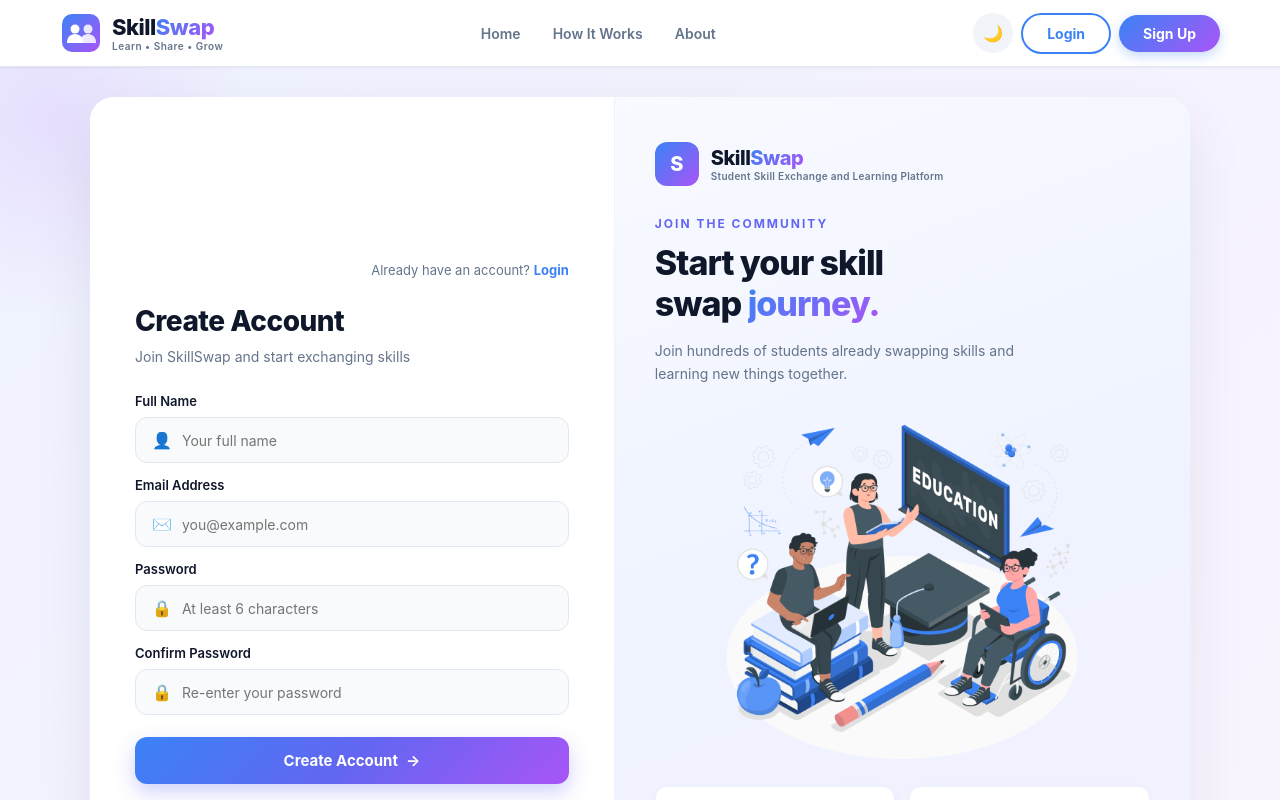
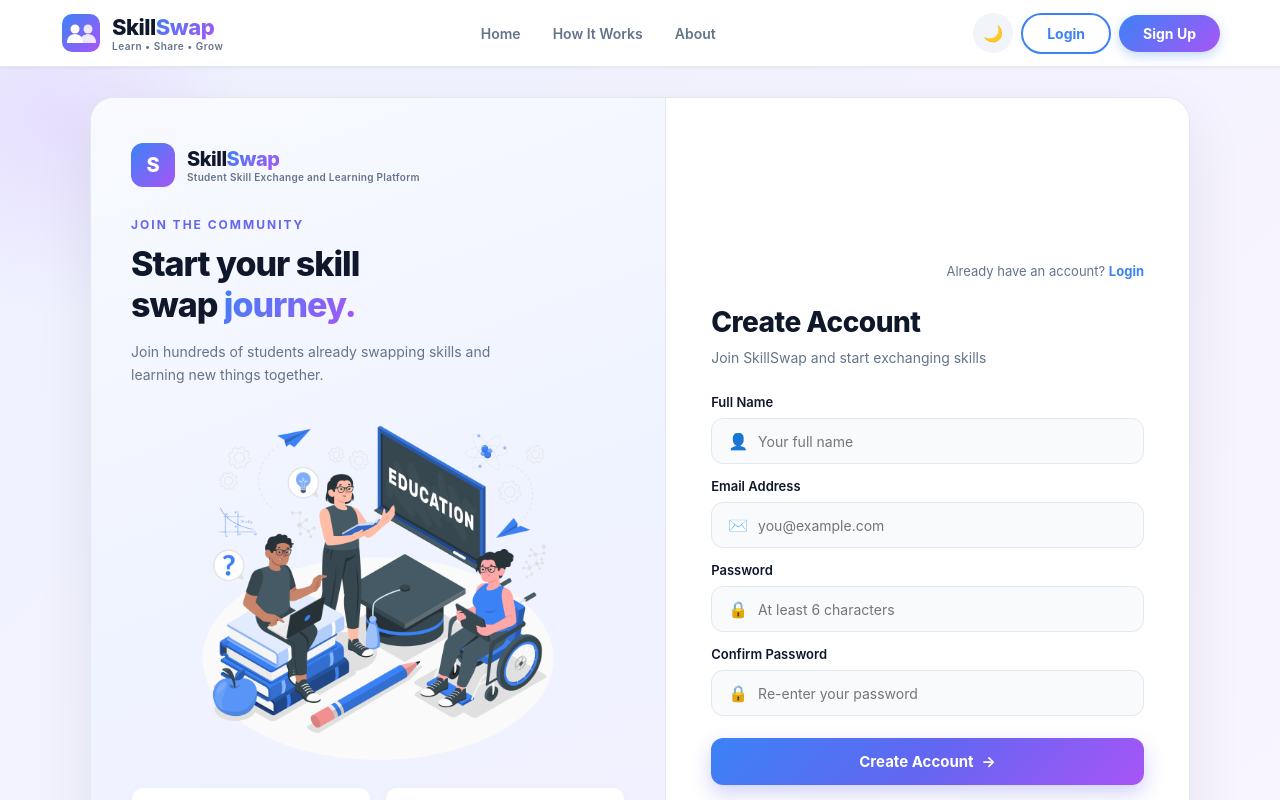
Before and after one commit to tharukasewmini1230-creator/SkillConnect, a React (Vite) app in the folder frontend/: page /register in a window 1280 px wide. Shown: the top 800 px of the page. Built offline with nearby package versions, Linux system fonts and the light colour scheme.

Commit message:
feat: update Register page layout and styles for improved UI consistency

```diff
--- a/frontend/src/pages/Register.jsx
+++ b/frontend/src/pages/Register.jsx
@@ -90,16 +90,17 @@ const Register = () => {
 
       {/* Main card */}
       <div style={{
-        background: '#fff',
+        background: 'var(--white)',
         borderRadius: '24px',
         boxShadow: '0 20px 60px rgba(15, 23, 42, 0.08)',
         maxWidth: '1100px',
         width: '100%',
         display: 'grid',
-        gridTemplateColumns: 'minmax(0, 1fr) minmax(0, 1.1fr)',
+        gridTemplateColumns: 'minmax(0, 1.1fr) minmax(0, 1fr)',   // ← Swap කරන්න
         overflow: 'hidden',
         position: 'relative',
-        zIndex: 1
+        zIndex: 1,
+        border: '1px solid var(--border)'
       }}>
 
         {/* ====== LEFT SIDE — Form Section ====== */}
@@ -108,7 +109,8 @@ const Register = () => {
           display: 'flex',
           flexDirection: 'column',
           justifyContent: 'center',
-          background: '#fff'
+          background: '#fff',
+          order: 2
         }}>
 
           {/* Top: Already have account link */}
@@ -340,15 +342,14 @@ const Register = () => {
 
         </div>
 
-        {/* ====== RIGHT SIDE — Brand Section ====== */}
+        {/* ====== Brand Section (Left after reorder) ====== */}
         <div style={{
           background: 'linear-gradient(160deg, #F8FAFF 0%, #EFF3FF 50%, #F5F0FF 100%)',
           padding: '45px 40px',
-          position: 'relative',
-          display: 'flex',
-          flexDirection: 'column',
-          borderLeft: '1px solid #EEF2FF'
-        }}>
+          display: 'flex', flexDirection: 'column',
+          borderRight: '1px solid var(--border)',
+          order: 1
+        }} className="login-brand-section">
 
           {/* Logo */}
           <Link to="/" style={{ display: 'flex', alignItems: 'center', gap: '12px', textDecoration: 'none', marginBottom: '30px' }}>
```
